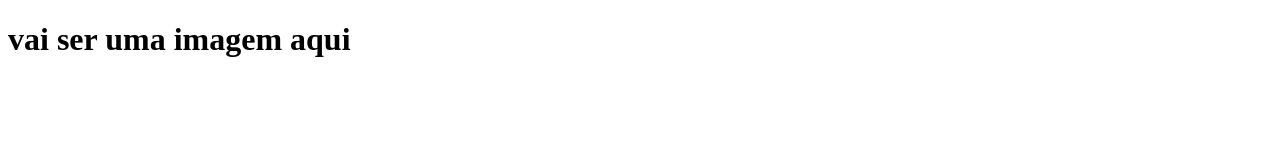
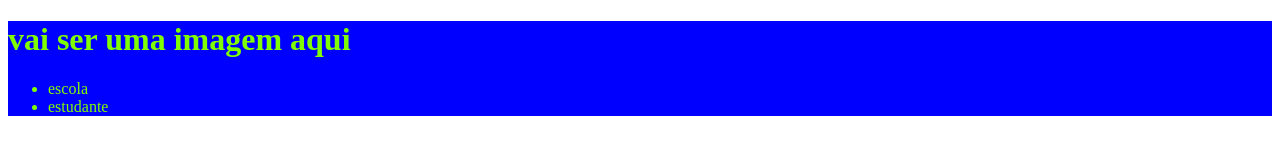
Before and after one commit to Jnxxjean/site-turma-criativa, a plain HTML site: page index.html in a window 1280 px wide. Drawn offline with Linux system fonts and the light colour scheme.

Commit message:
Add files via upload

```diff
--- a/index.html
+++ b/index.html
@@ -5,8 +5,16 @@
     <meta http-equiv="X-UA-Compatible" content="IE=edge">
     <meta name="viewport" content="width=device-width, initial-scale=1.0">
     <title>Document</title>
+    <link rel="stylesheet" href="style.css">
 </head>
 <body>
-  <h1>vai ser uma imagem aqui</h1>
+  <header>
+    <h1>vai ser uma imagem aqui</h1>
+    <ul>
+      <li>escola</li>
+      <li>estudante</li>
+    </ul>
+  </header>
+
 </body>
 </html>
--- a/style.css
+++ b/style.css
@@ -0,0 +1,4 @@
+header{
+    background-color: blue;
+    color: chartreuse;
+}
```
